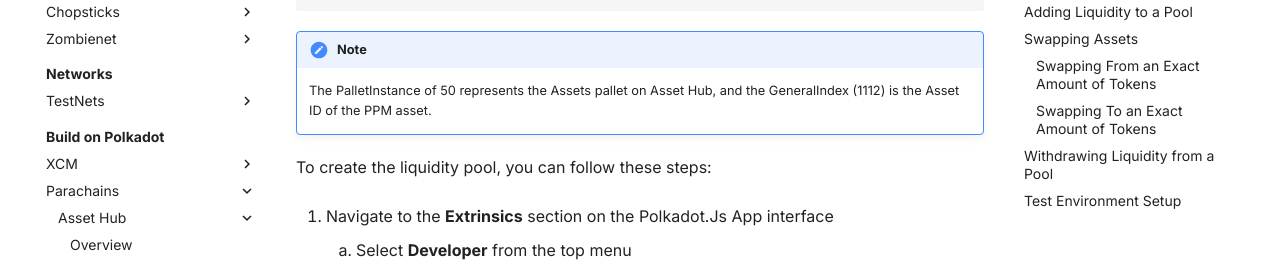
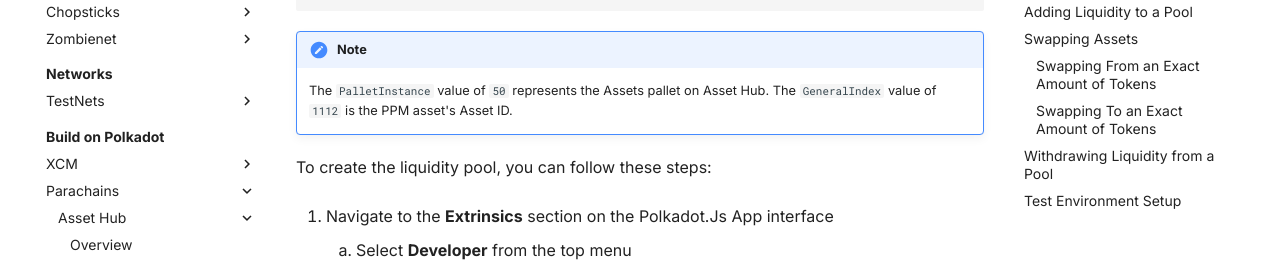
Before and after one commit to papermoonio/polkadot-ecosystem-docs-draft, an MkDocs documentation site: the page built from docs/build-on-polkadot/parachains/asset-hub/asset-conversion.md, in a window 1280 px wide and 900 px high, scrolled down 1311 px. Shown: the part 177-441 px from the top of the window. Built offline with MkDocs 1.6.1 and Material for MkDocs 9.7.7, drawn with Linux system fonts in a browser that asks for light colours.

Commit message:
Update docs/build-on-polkadot/parachains/asset-hub/asset-conversion.md
Co-authored-by: Dawn Kelly <83190195+dawnkelly09@users.noreply.github.com>

````diff
--- a/docs/build-on-polkadot/parachains/asset-hub/asset-conversion.md
+++ b/docs/build-on-polkadot/parachains/asset-hub/asset-conversion.md
@@ -48,7 +48,7 @@ From the Asset Hub perspective, the Multilocation that identifies the PPM token
 ```
 
 !!!note
-    The PalletInstance of 50 represents the Assets pallet on Asset Hub, and the GeneralIndex (1112) is the Asset ID of the PPM asset.
+    The `PalletInstance` value of `50` represents the Assets pallet on Asset Hub. The `GeneralIndex` value of `1112` is the PPM asset's Asset ID.
 
 To create the liquidity pool, you can follow these steps:
 
````
